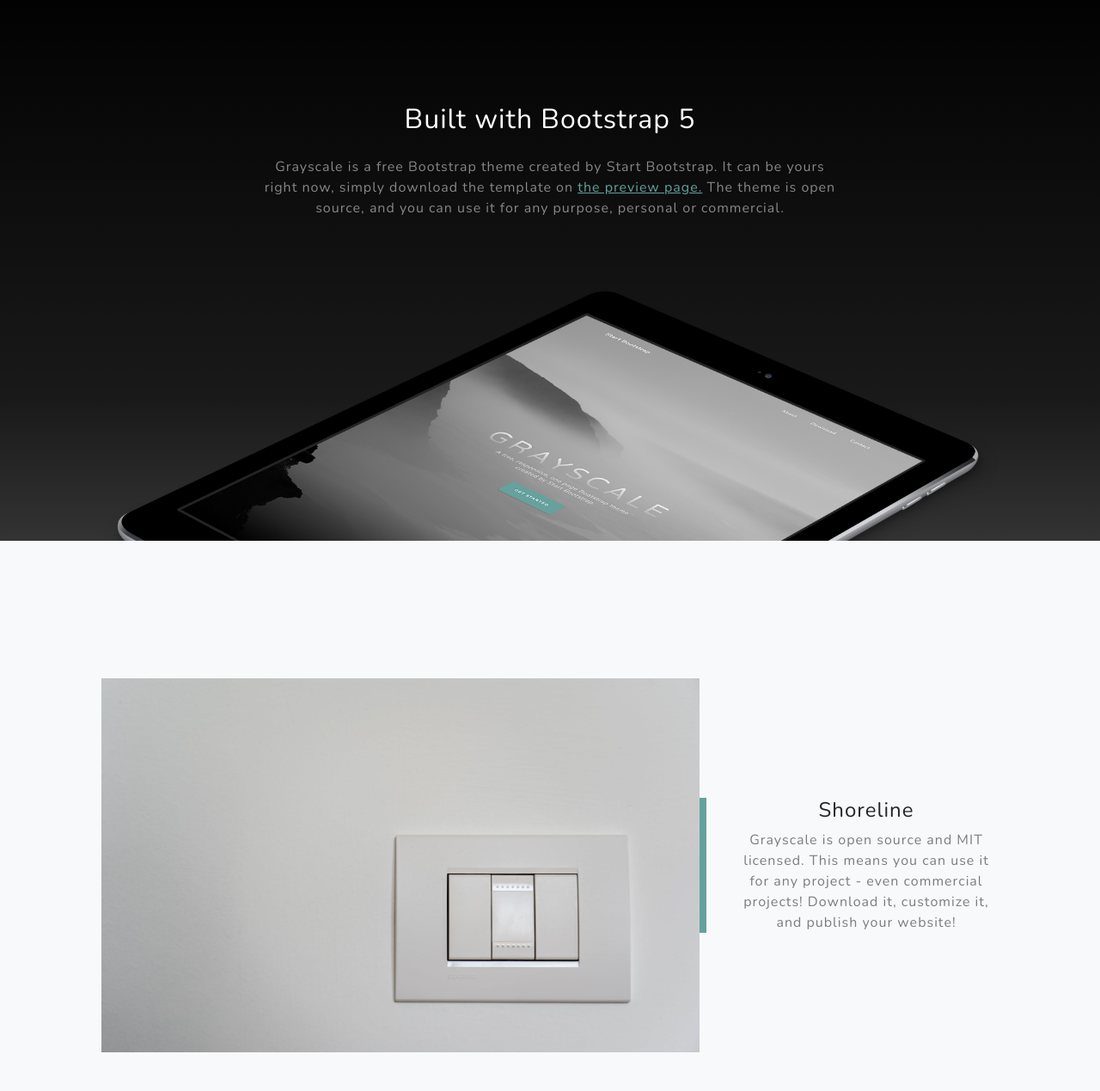
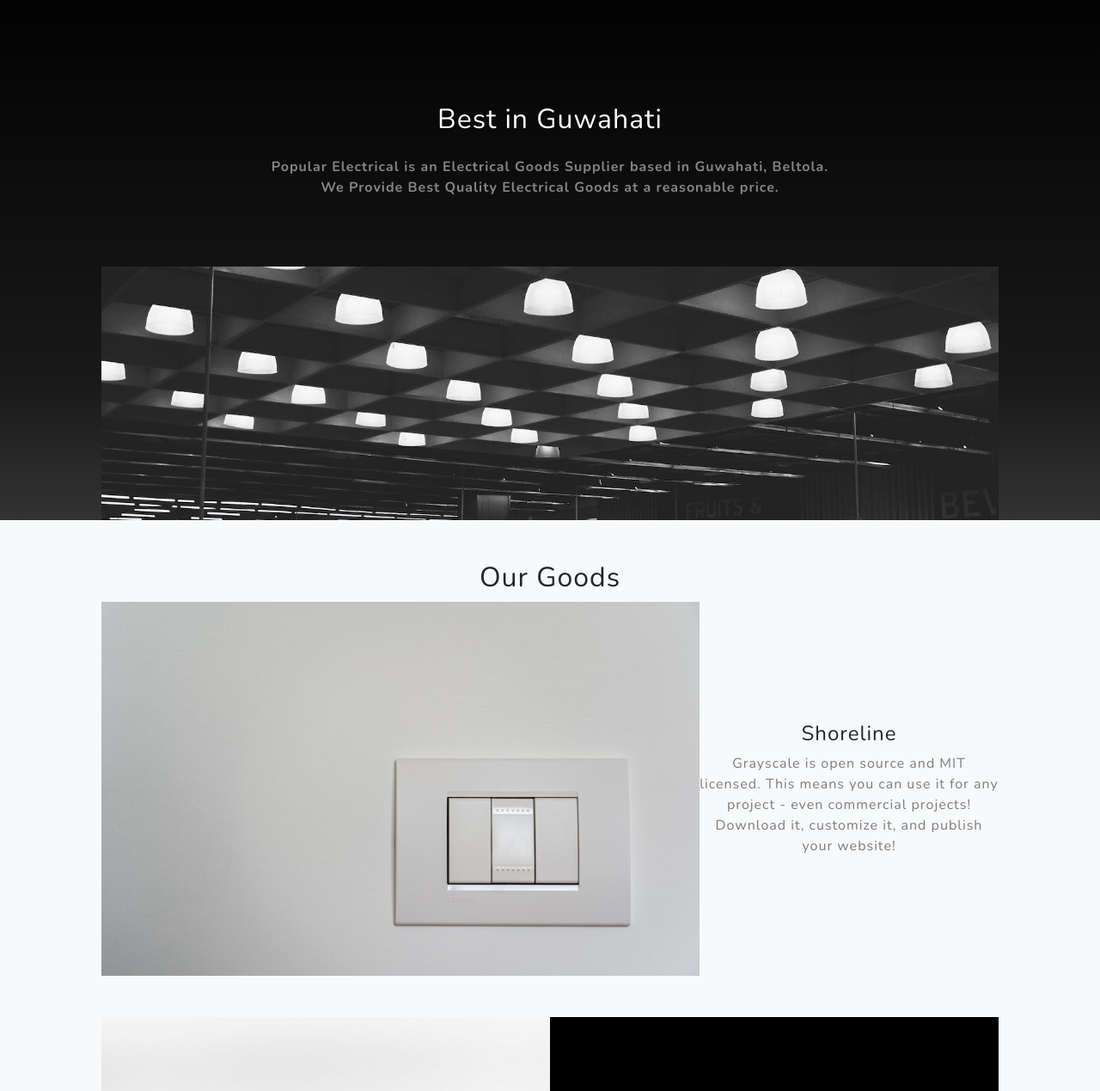
Before and after one commit to udiptaweb/pop_elect_web, a plain HTML site: page index.html in a window 1280 px wide. Shown: the part 840-2109 px from the top of the page at 86% size. Drawn offline with nearby package versions, Linux system fonts and the light colour scheme.

Commit message:
small changes

```diff
--- a/index.html
+++ b/index.html
@@ -50,19 +50,18 @@
             <div class="container px-4 px-lg-5">
                 <div class="row gx-4 gx-lg-5 justify-content-center">
                     <div class="col-lg-8">
-                        <h2 class="text-white mb-4">Built with Bootstrap 5</h2>
+                        <h2 class="text-white mb-4">Best in Guwahati</h2>
                         <p class="text-white-50">
-                            Grayscale is a free Bootstrap theme created by Start Bootstrap. It can be yours right now, simply download the template on
-                            <a href="https://startbootstrap.com/theme/grayscale/">the preview page.</a>
-                            The theme is open source, and you can use it for any purpose, personal or commercial.
+                            <b>Popular Electrical is an Electrical Goods Supplier based in Guwahati, Beltola. We Provide Best Quality Electrical Goods at a reasonable price.</b>
                         </p>
                     </div>
                 </div>
-                <img class="img-fluid" src="assets/img/ipad.png" alt="..." />
+                <img class="img-fluid" src="assets/img/bg2.jpg" alt="..." />
             </div>
         </section>
         <!-- Equipments-->
-        <section class="projects-section bg-light" id="equipments">
+        <section class="bg-light px-3 py-5" id="equipments">
+            <h2 class="text-center">Our Goods</h2>
             <div class="container px-4 px-lg-5">
                 <!-- Featured Project Row-->
                 <div class="row gx-0 mb-4 mb-lg-5 align-items-center">
```
Also changed, not shown: assets/img/bg2.jpg (added).
